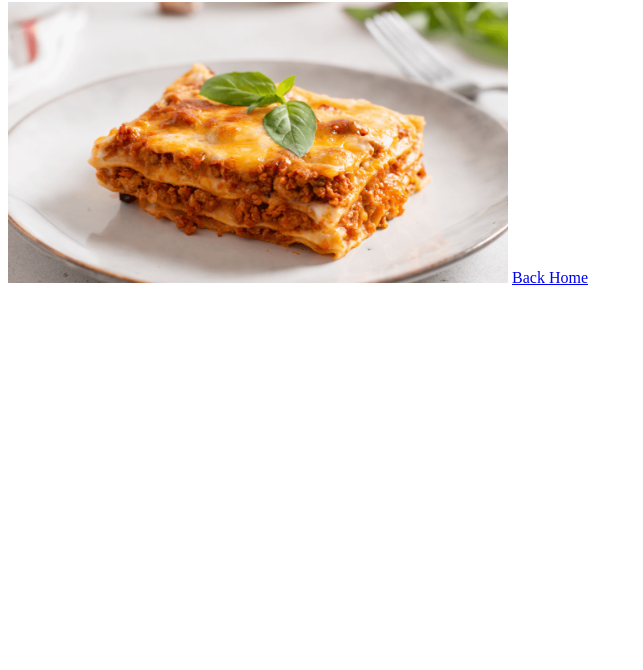
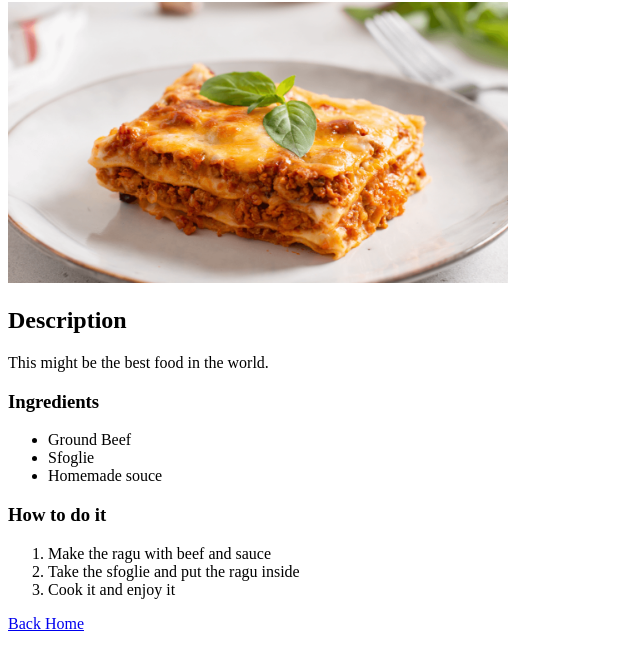
Before and after one commit to GiuSOSA/odin_recipes, a plain HTML site: page recipes/lasagna.html in a window 1280 px wide. Shown: the part 78-748 px from the top of the page, without its empty margins (0-643 px from the left). Drawn offline with Linux system fonts and the light colour scheme.

Commit message:
resolved the link problem and added something

```diff
--- a/recipes/lasagna.html
+++ b/recipes/lasagna.html
@@ -7,7 +7,24 @@
 </head>
 <body>
      <h1>Lasagna Recipe</h1>
-     <img src="/img/lasagna.png" alt="slice of lasagna" width="500px" height="auto">
+     <img src="../img/lasagna.png" alt="slice of lasagna" width="500px" height="auto">
+     <h2>Description</h2>
+     <p>This might be the best food in the world.</p>
+
+     <h3>Ingredients</h3>
+     <ul>
+        <li>Ground Beef</li>
+        <li>Sfoglie</li>
+        <li>Homemade souce</li>
+     </ul>
+
+     <h3>How to do it</h3>
+     <ol>
+        <li>Make the ragu with beef and sauce</li>
+        <li>Take the sfoglie and put the ragu inside</li>
+        <li>Cook it and enjoy it</li>
+     </ol>
+
      <a href="../index.html">Back Home</a>
 </body>
 </html>
```
Also changed, not shown: recipes/pizza.html (+1 -1 lines), recipes/trilece.html (+1 -1 lines).
